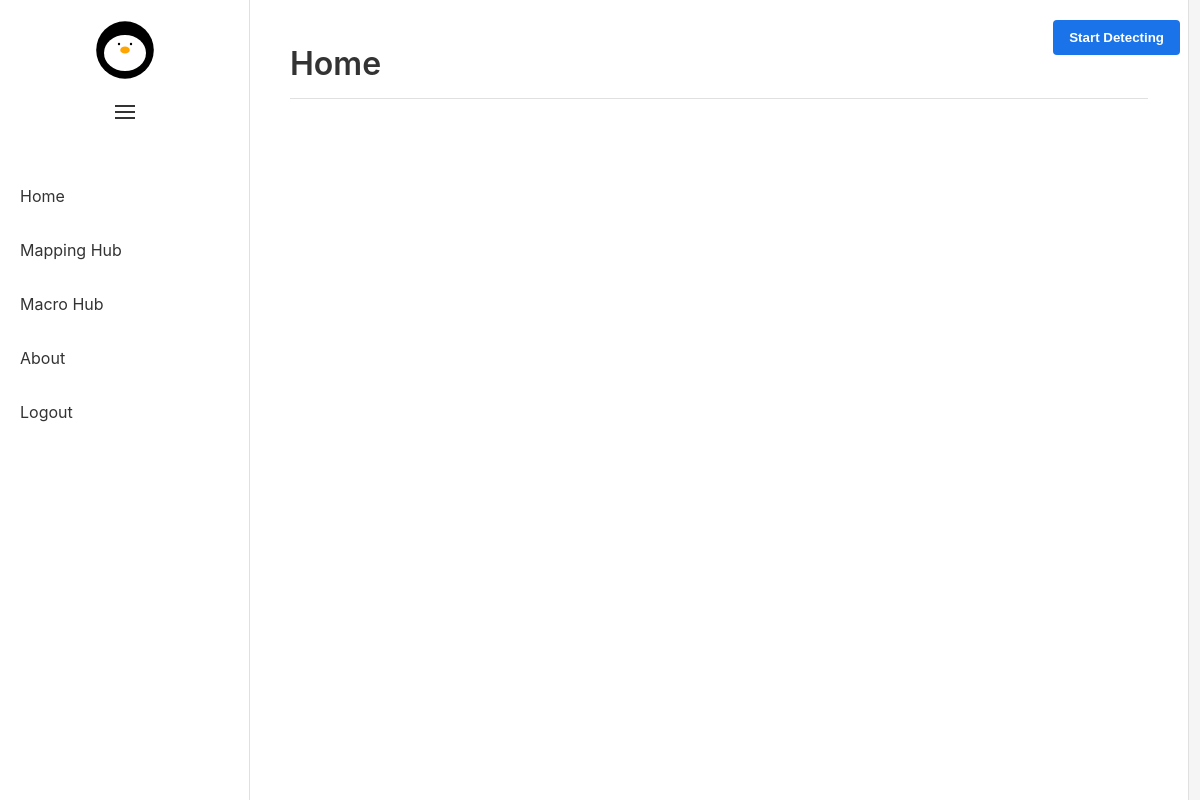
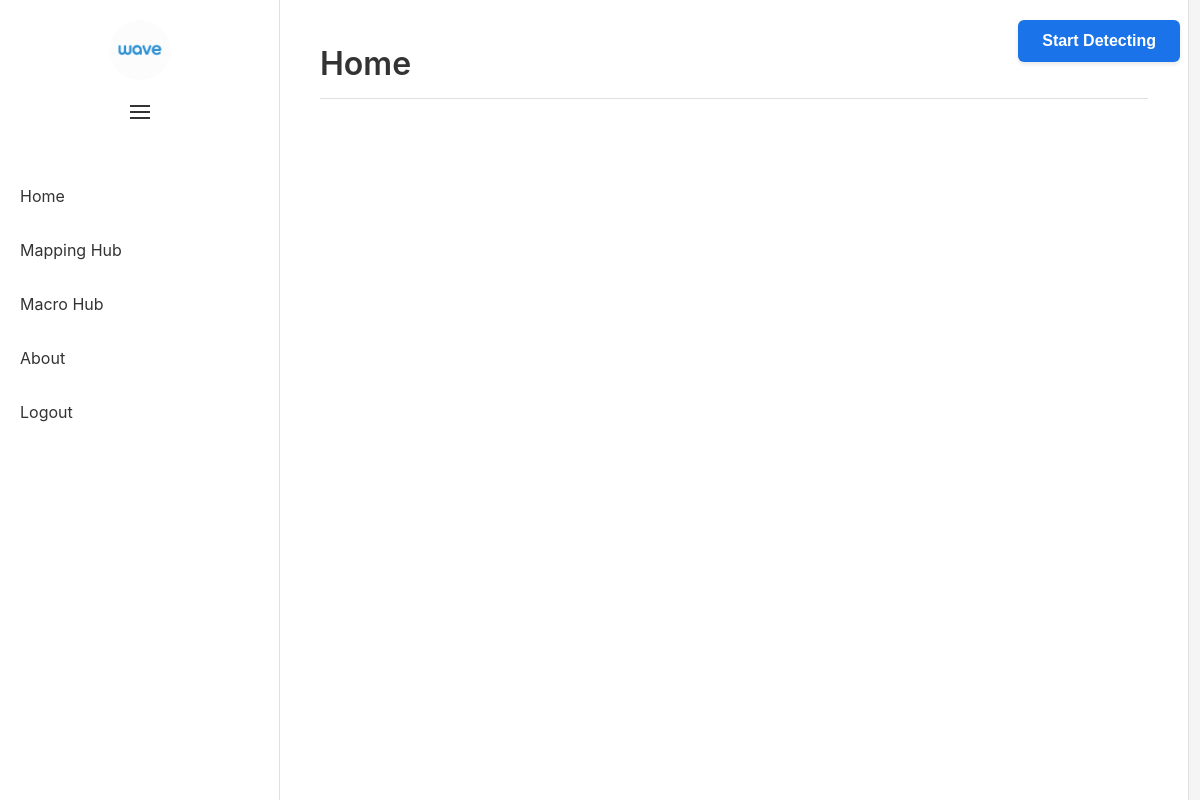
Before and after one commit to adamsoufan/wave, an Electron app: page renderer/index.html in a window 1200 px wide. Drawn offline with Linux system fonts and the light colour scheme; no server answers.

Commit message:
UI Changes

```diff
--- a/renderer/assets/css/custom.css
+++ b/renderer/assets/css/custom.css
@@ -271,11 +271,13 @@ body {
     background-color: #1a73e8;
     color: white;
     border: none;
-    border-radius: 4px;
-    padding: 10px 16px;
+    border-radius: 6px;
+    padding: 12px 24px;
     font-weight: 600;
+    font-size: 16px;
     cursor: pointer;
     transition: background-color 0.2s ease;
+    box-shadow: 0 2px 4px rgba(0, 0, 0, 0.1);
 }
 
 .detection-button.detecting {
@@ -284,10 +286,12 @@ body {
 
 .detection-button:hover {
     background-color: #1557b0;
+    box-shadow: 0 4px 8px rgba(0, 0, 0, 0.15);
 }
 
 .detection-button.detecting:hover {
     background-color: #e62222;
+    box-shadow: 0 4px 8px rgba(0, 0, 0, 0.15);
 }
 
 /* Gesture status indicator */
--- a/renderer/assets/css/macrohub.css
+++ b/renderer/assets/css/macrohub.css
@@ -17,6 +17,7 @@
     box-shadow: 0 2px 10px rgba(0, 0, 0, 0.05);
     display: flex;
     flex-direction: column;
+    flex-shrink: 0;
 }
 
 .macros-header {
--- a/renderer/assets/css/main-menu.css
+++ b/renderer/assets/css/main-menu.css
@@ -8,7 +8,7 @@
 
 /* Sidebar styling */
 .sidebar {
-    width: 250px;
+    width: 280px;
     background-color: white;
     border-right: 1px solid #e0e0e0;
     display: flex;
@@ -16,6 +16,7 @@
     transition: all 0.3s ease;
     position: relative;
     overflow: hidden;
+    flex-shrink: 0;
 }
 
 .sidebar.collapsed {
--- a/renderer/assets/css/mappinghub.css
+++ b/renderer/assets/css/mappinghub.css
@@ -17,6 +17,7 @@
     box-shadow: 0 2px 10px rgba(0, 0, 0, 0.05);
     display: flex;
     flex-direction: column;
+    flex-shrink: 0;
 }
 
 .gestures-header {
--- a/renderer/index.html
+++ b/renderer/index.html
@@ -20,7 +20,7 @@
         <div class="sidebar expanded">
             <div class="sidebar-header">
                 <div class="profile-icon">
-                    <img src="./assets/images/linux-penguin.svg" alt="Profile" />
+                    <img src="./assets/images/wave.png" alt="Wave Logo" />
                 </div>
                 <button class="sidebar-toggle">
                     <span></span>
```
Also changed, not shown: renderer/macrohub.html (+1 -1 lines), renderer/mappinghub.html (+3 -3 lines), renderer/assets/images/linux-penguin.svg (deleted), renderer/assets/images/wave.png (added).
